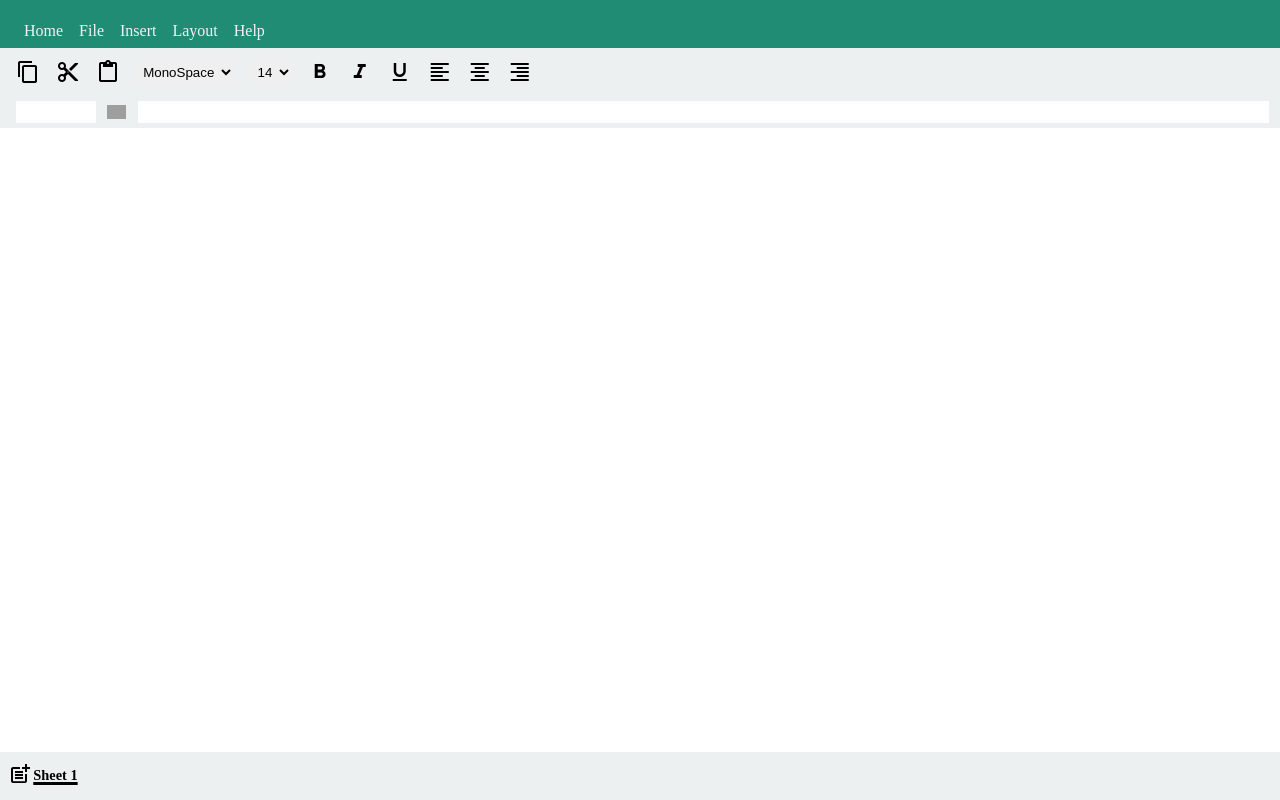
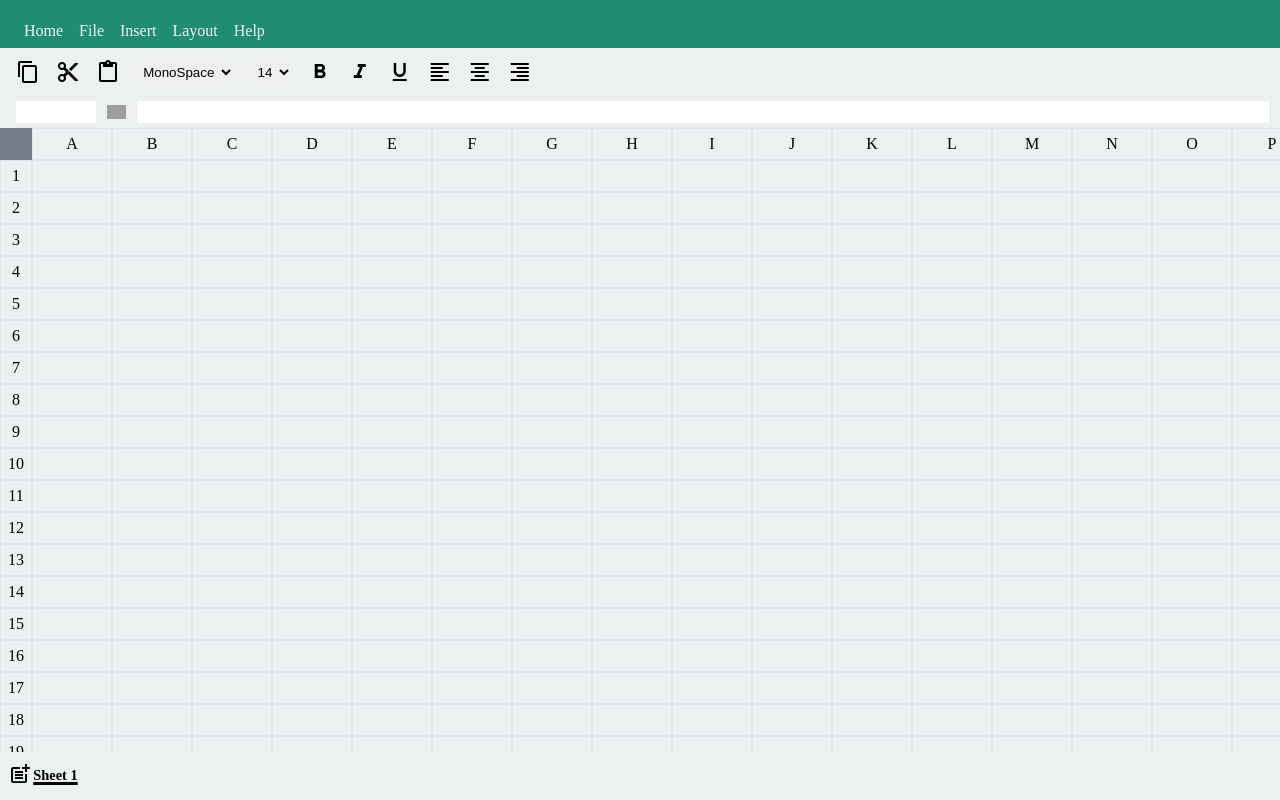
Before and after one commit to ishanjain81/Excel-Clone, a plain HTML site: page index.html in a window 1280 px wide. Drawn offline with Linux system fonts and the light colour scheme; grey boxes are pictures that could not be loaded.

Commit message:
Making Grid and Cells in UI

```diff
--- a/index.html
+++ b/index.html
@@ -64,7 +64,13 @@
         <img class="formula-icon" src="https://img.icons8.com/ios/50/000000/formula-fx.png"/>
         <input type="text" class="formula-bar">
     </div>
-    <div class="grid-cont"></div>
+    <div class="grid-cont">
+        <div class="top-left-dummy-box"></div>
+        <div class="address-col-cont"></div>
+        <div class="cells-cont">
+            <div class="address-row-cont"></div>
+        </div>
+    </div>
     <div class="sheet-actions-cont">
         <div class="sheet-add-icon">
             <span class="material-icons">
--- a/script.js
+++ b/script.js
@@ -0,0 +1,42 @@
+let rows = 100;
+let cols = 26;
+
+let addressColCont = document.querySelector(".address-col-cont");
+let addressRowCont = document.querySelector(".address-row-cont");
+let cellsCont = document.querySelector(".cells-cont");
+let addressBar = document.querySelector(".address-bar");
+
+for(let i=0;i<rows;i++){
+    let addressCol = document.createElement("div");
+    addressCol.innerText = i+1;
+    addressCol.setAttribute("class","address-col");
+    addressColCont.appendChild(addressCol);
+}
+
+for(let i=0;i<cols;i++){
+    let addressRow = document.createElement("div");
+    addressRow.innerText = String.fromCharCode(65+i);
+    addressRow.setAttribute("class","address-row");
+    addressRowCont.appendChild(addressRow);
+}
+
+for(let i=0;i<rows;i++){
+    let rowCont = document.createElement("div");
+    rowCont.setAttribute("class","row-cont");
+    for(let j=0;j<cols;j++){
+        let cell = document.createElement("div");
+        cell.setAttribute("class","cell");
+        cell.setAttribute("contenteditable","true");
+        rowCont.appendChild(cell);
+        addListenterForAddressBarDisplay(cell,i ,j);
+    }
+    cellsCont.appendChild(rowCont);
+}
+
+function addListenterForAddressBarDisplay(cell,i,j) {
+    cell.addEventListener("click",(e)=>{
+        let rowId = i + 1;
+        let colId = String.fromCharCode(65+j);
+        addressBar.value = `${colId}${rowId}`
+    });
+}
--- a/style.css
+++ b/style.css
@@ -66,6 +66,7 @@ body{
 
 .address-bar {
     width: 5rem;
+    text-align: center;
 }
 
 .formula-icon {
@@ -112,4 +113,63 @@ body{
 
 .grid-cont{
     height: calc( 100vh - 3rem - 3rem - 2rem - 3rem );
+    position: relative;
+    overflow: scroll;
+    background-color: #ecf0f1;
 }
+
+.top-left-dummy-box {
+    height: 2rem;
+    width: 2rem;
+    background-color: #747d8c;
+    position: fixed;
+    z-index: 5;
+}
+
+.address-col-cont {
+    position: sticky;
+    top: 2rem;
+    left: 0;
+}
+
+.address-row-cont {
+    display: flex;
+    position: sticky;
+    top: 0;
+    left: 2rem;
+}
+
+.cells-cont {
+    position: absolute;
+    top: 0;
+    left: 2rem;
+}
+
+.address-col {
+    height: 2rem;
+    width: 2rem;
+    display: flex;
+    justify-content: center;
+    align-items: center;
+    border: 1px solid #dfe4ea;
+}
+
+.address-row {
+    height: 2rem;
+    width: 5rem;
+    border: 1px solid #dfe4ea;
+    display: flex;
+    justify-content: center;
+    align-items: center;
+}
+
+.row-cont {
+    display: flex;
+}
+
+.cell {
+    height: 2rem;
+    width: 5rem;
+    border: 1px solid #dfe4ea;
+    outline: none;
+}
```
